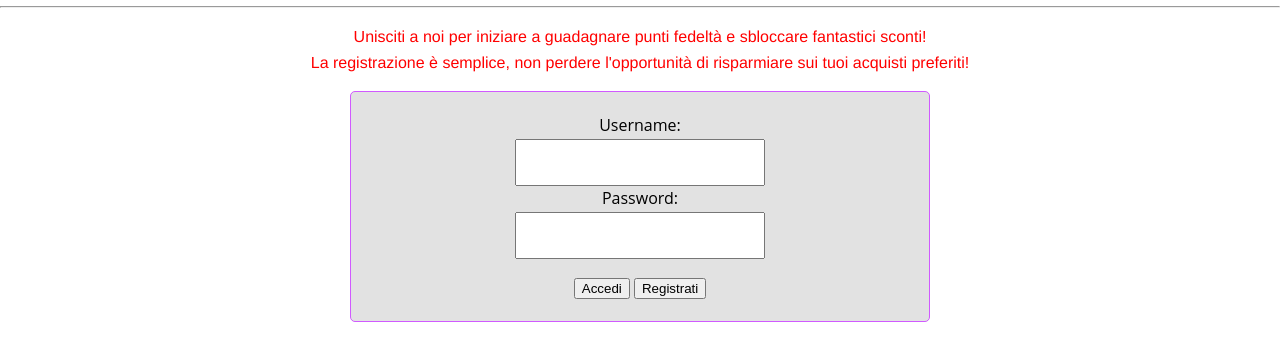
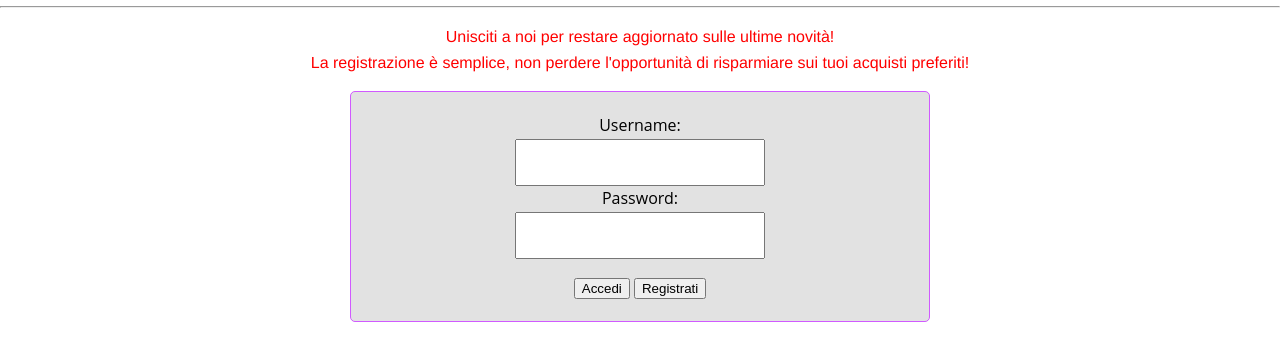
Before and after one commit to spar-git/stefano.parente.PHP-MySQL, a PHP site: page /login.php in a window 1280 px wide. Shown: the part 152-513 px from the top of the page. Run offline with PHP 8.4, Linux system fonts and the light colour scheme.

Commit message:
Update login.php

```diff
--- a/login.php
+++ b/login.php
@@ -30,8 +30,6 @@ if (isset($_POST['invio'])) {                                        //è stato
       $_SESSION['userName']=$_POST['userName'];
       $_SESSION['userId']=$row['userId'];
       $_SESSION['tipologia']=$row['tipologia'];     //ce la portiamo nella pagina iniziale per capire i privilegi dell'utente (se 1 utente, se 2 gestore, se 3 admin)
-      $_SESSION['sommeSpese']=$row['sommeSpese'];
-      $_SESSION['puntiFedeltà']=$row['puntiFedeltà'];
       // $_SESSION['stato']=$row['stato'];          //non ci serve dopo, ma solo qui nel login per controllare l'utente
       $_SESSION['dataLogin']=time();
       $_SESSION['accessoPermesso']=1000;
@@ -113,8 +111,7 @@ PUBLIC "-//W3C//DTD XHTML 1.0 Strict//EN"
 <body>
 <?php require_once("./menù.php"); ?>
 <hr />
-<p style="text-align:center;color: red; font-family: Helvetica, sans-serif;">Unisciti a noi per iniziare a guadagnare punti fedeltà e sbloccare
-fantastici sconti!<br>La registrazione è semplice, non perdere l'opportunità di
+<p style="text-align:center;color: red; font-family: Helvetica, sans-serif;">Unisciti a noi per restare aggiornato sulle ultime novità!<br>La registrazione è semplice, non perdere l'opportunità di
 risparmiare sui tuoi acquisti preferiti!</p>
 
 <div style="text-align: center;background-color: #e2e2e2;padding: 5px; border: 1px solid #d05aff;
```
